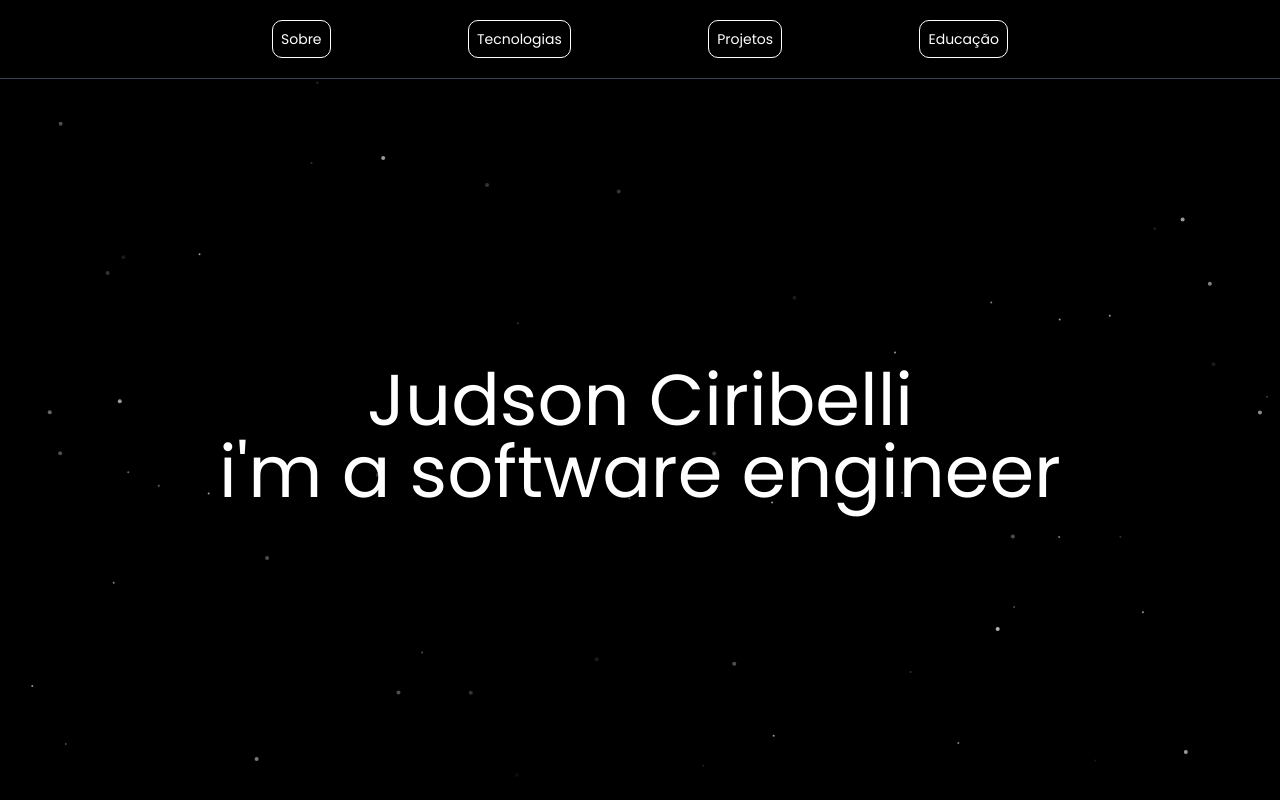
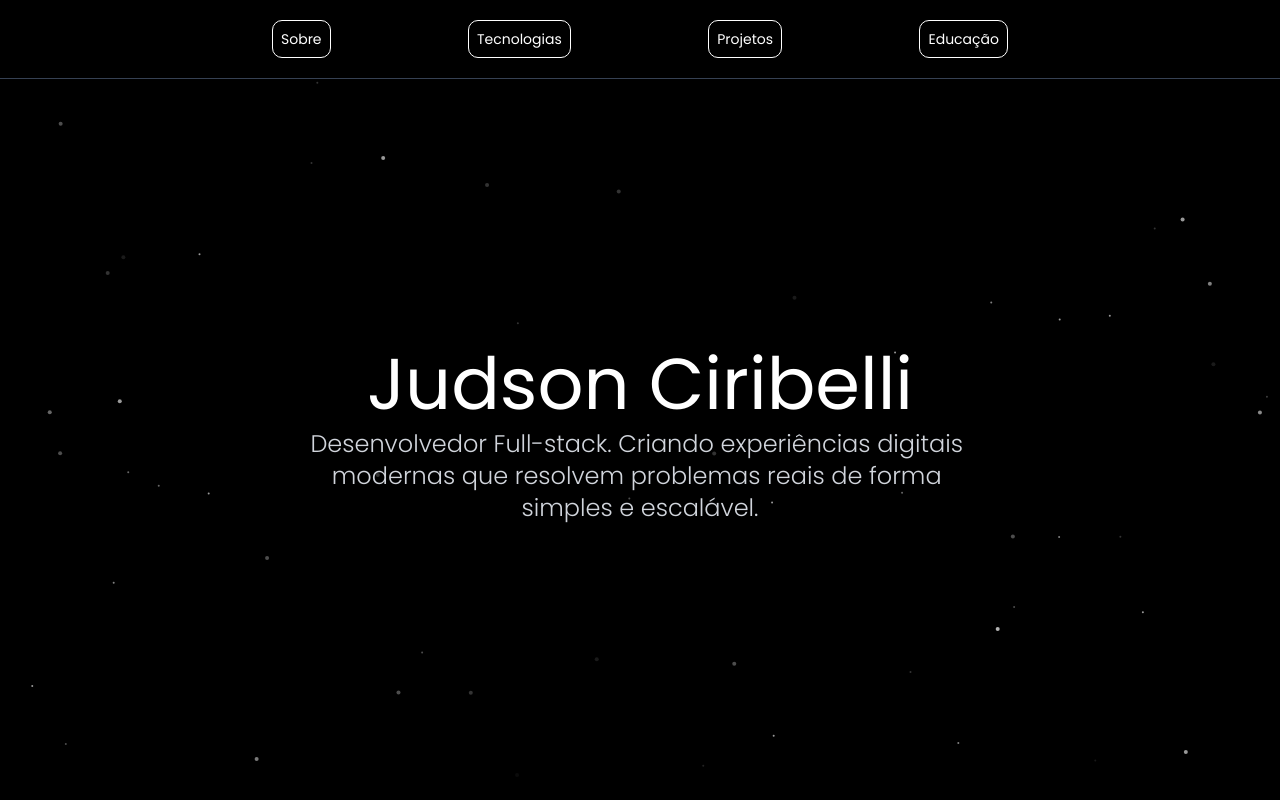
Before and after one commit to JudsonCiribelli/Portfolio, a Next.js app: page / in a window 1280 px wide. Shown: the top 800 px of the page. Built offline with nearby package versions, Linux system fonts and the light colour scheme.

Commit message:
feat(home): update hero section text with professional full-stack elevator pitch

```diff
--- a/src/app/page.tsx
+++ b/src/app/page.tsx
@@ -37,7 +37,7 @@ const Home = () => {
 
       {/* Texto */}
       <section
-        className="my-5 flex h-[800px] flex-col items-center justify-center"
+        className="my-5 flex h-[800px] flex-col items-center justify-center gap-2 text-center"
         id="home"
       >
         {/* Nome */}
@@ -46,12 +46,12 @@ const Home = () => {
         </h1>
         <TextAnimate
           animation="slideUp"
-          as="h1"
+          as="h2"
           by="word"
           duration={1}
-          className="text-3xl text-white xl:text-7xl"
+          className="max-w-2xl text-lg font-light text-gray-300 xl:text-2xl"
         >
-          {`i'm a software engineer`}
+          {`Desenvolvedor Full-stack. Criando experiências digitais modernas que resolvem problemas reais de forma simples e escalável.`}
         </TextAnimate>
       </section>
 
```
